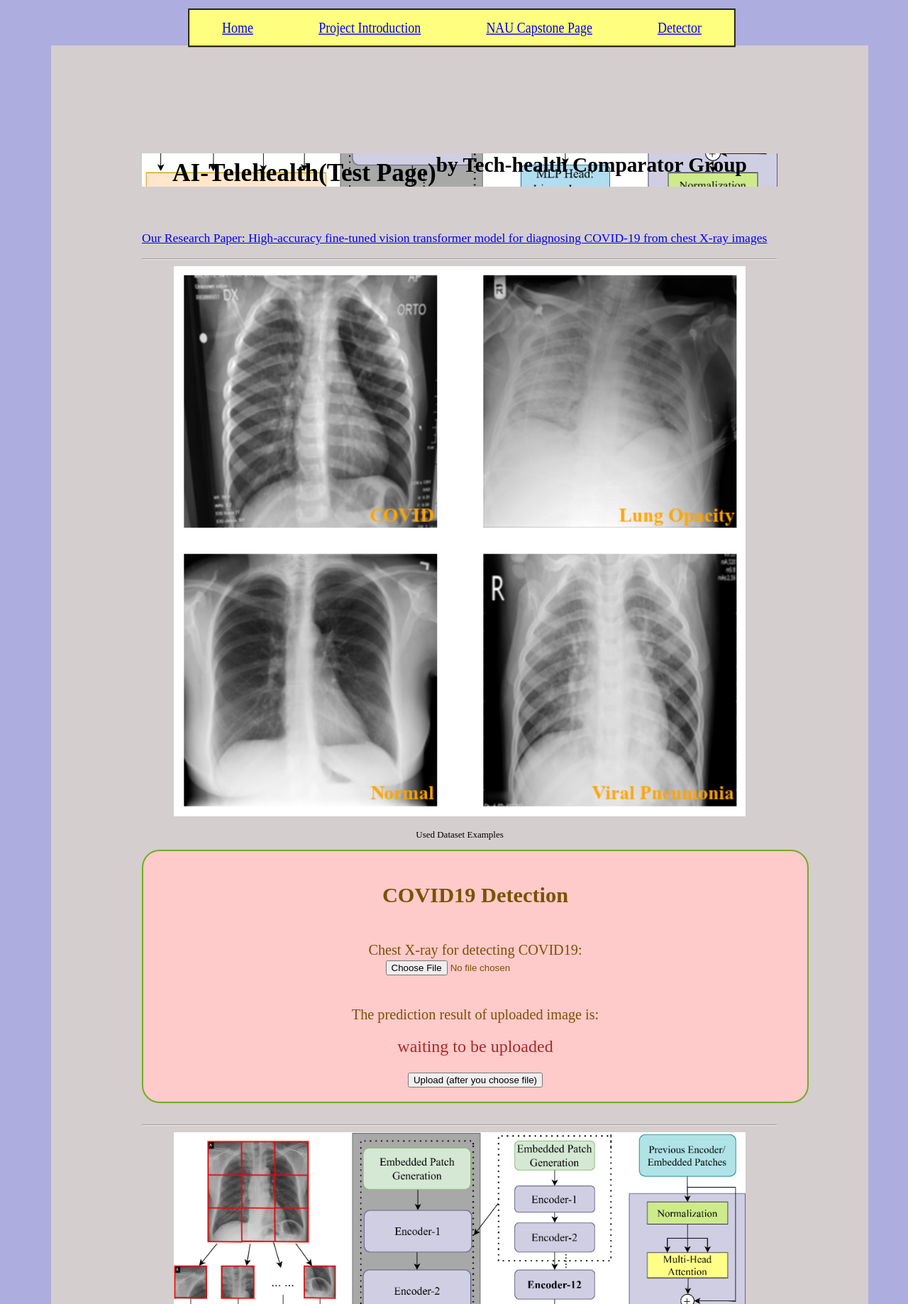
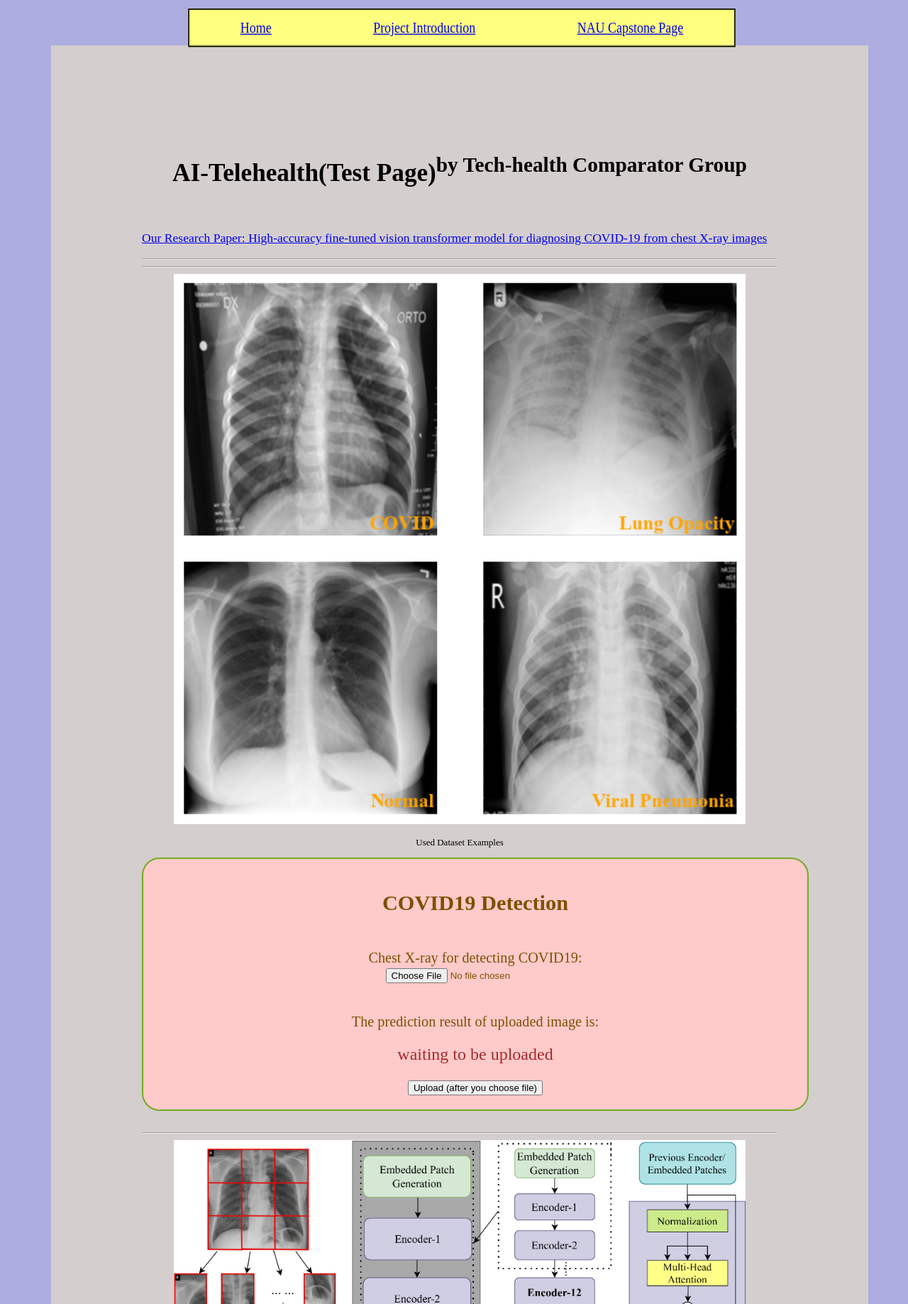
Before and after one commit to TyBruceChen/NAU-AI-Telehealth-Web-App, a Flask app: page / in a window 1280 px wide. Shown: the top 1837 px of the page at 71% size. Run offline with Flask 3, Linux system fonts and the light colour scheme; parts of the project's set-up code (start-up, migrations or seed data) failed here and were passed over.

Commit message:
Add files via upload

```diff
--- a/static/styles.css
+++ b/static/styles.css
@@ -47,14 +47,14 @@ body{
 
     text-align: center;
 }
-
+/*
 h1{
     background-image: url("ViT structure Paper.png");
     background-size: cover;
     background-position: center;
     background-repeat: no-repeat;
 }
-
+*/
 a:hover{
     color: orange;
 }
--- a/templates/index.html
+++ b/templates/index.html
@@ -16,7 +16,6 @@
                 <div id="navigationitem"><a href="/">Home</a></div>
                 <div id="navigationitem"><a href="https://sites.google.com/nau.edu/ai-telehealth/home">Project Introduction</a></div>
                 <div id="navigationitem"><a href="https://ceias.nau.edu/capstone/d4p/">NAU Capstone Page</a></div>
-                <div id="navigationitem"><a href="/#prediction-block">Detector</a></div>
                 </div>
             </p>
         </nav>
@@ -32,14 +31,13 @@
         </div>
 
         <hr>
-
+        <hr>
         <div>
             <img src="static/dataset_img_display.png" alt="Dataset Example" width="90%">
             <p style="text-align: center; font-size: small;">Used Dataset Examples</p>
         </div>
 
         <div class="imgUpload">
-            <section id="prediction-block">
             <h2>COVID19 Detection</h2>
             <form action="/" method="post" enctype="multipart/form-data">
                 <br>
@@ -52,7 +50,6 @@
 
                 <input type="submit" value="Upload (after you choose file)">
             </form>
-            </section>
         </div>
         <br><hr>
         <div>
```
Also changed, not shown: static/Confusion Matrix_ROC.png (added), temp_imgs/109.png (added), temp_imgs/516.png (added), temp_imgs/852.png (added), 1 other file.
